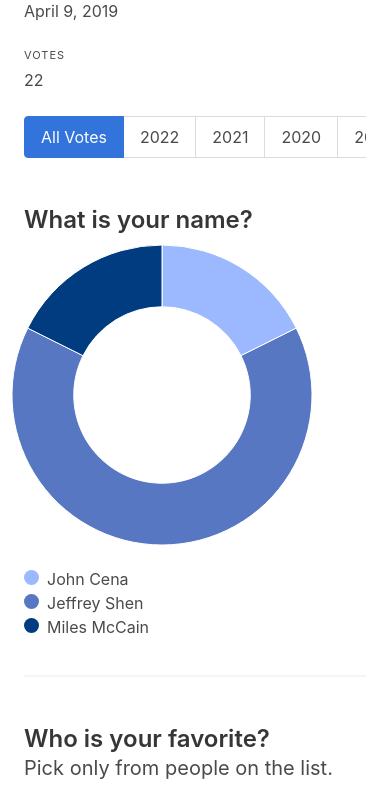
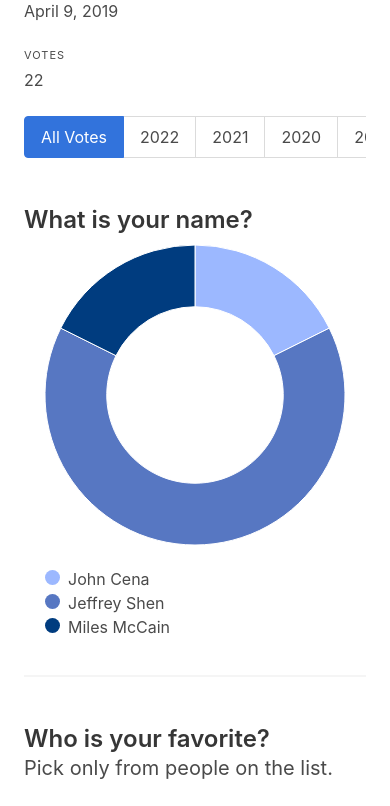
Before and after one commit to pollpa/PollPA, a Django app: page /poll/2/ in a window 390 px wide. Shown: the part 564-1370 px from the top of the page. Run offline with Django 3.2, Linux system fonts and the light colour scheme; a user stored in the database is signed in; data comes from the database, SQL or seed files in the repository; some libraries are stand-ins or nearby versions.

Commit message:
mobile pie

```diff
--- a/pollpa/polls/static/polls/CSS/main.css
+++ b/pollpa/polls/static/polls/CSS/main.css
@@ -55,10 +55,11 @@ nav a:hover {
   .pie-chart .column {
     margin-top: 10px; }
   .pie-chart svg {
-    padding: 0; }
+    padding: 0 !important; }
 
 .pie-label {
-  text-align: left; }
+  text-align: left;
+  padding-left: 15px; }
 
 .bubble {
   width: 15px;
@@ -67,6 +68,15 @@ nav a:hover {
   display: inline-block;
   margin-right: 8px; }
 
+@media screen and (max-width: 768px) {
+  svg {
+    margin: 0 auto; }
+
+  .pie-label {
+    width: 300px;
+    margin: 10px auto;
+    padding-left: 0 !important;
+    padding-right: 0 !important; } }
 .binary-slider {
   width: 100%;
   border: 1px solid black;
--- a/pollpa/polls/static/polls/SCSS/charts/_pie.scss
+++ b/pollpa/polls/static/polls/SCSS/charts/_pie.scss
@@ -11,12 +11,13 @@
   }
 
   svg{
-    padding: 0;
+    padding: 0 !important;
   }
 }
 
 .pie-label{
   text-align: left;
+  padding-left: 15px;
 }
 
 .bubble{
@@ -26,3 +27,16 @@
   display: inline-block;
   margin-right: 8px;
 }
+
+@media screen and (max-width: 768px){
+  svg{
+    margin: 0 auto;
+  }
+
+  .pie-label{
+    width: 300px;
+    margin: 10px auto;
+    padding-left: 0 !important;
+    padding-right: 0 !important;
+  }
+}
--- a/pollpa/polls/templates/polls/graphs/pie.html
+++ b/pollpa/polls/templates/polls/graphs/pie.html
@@ -1,5 +1,5 @@
 <div class = "pie-chart chart" data-values = "{{data}}" data-ylabel = "{{ylabel}}">
-  <div class = "columns is-vcentered is-centered">
+  <div class = "columns is-vcentered is-centered is-variable is-7">
     <svg class = "column is-narrow"></svg>
     <div class = "pie-label column is-narrow"></div>
   </div>
```
Also changed, not shown: 1 other file.
